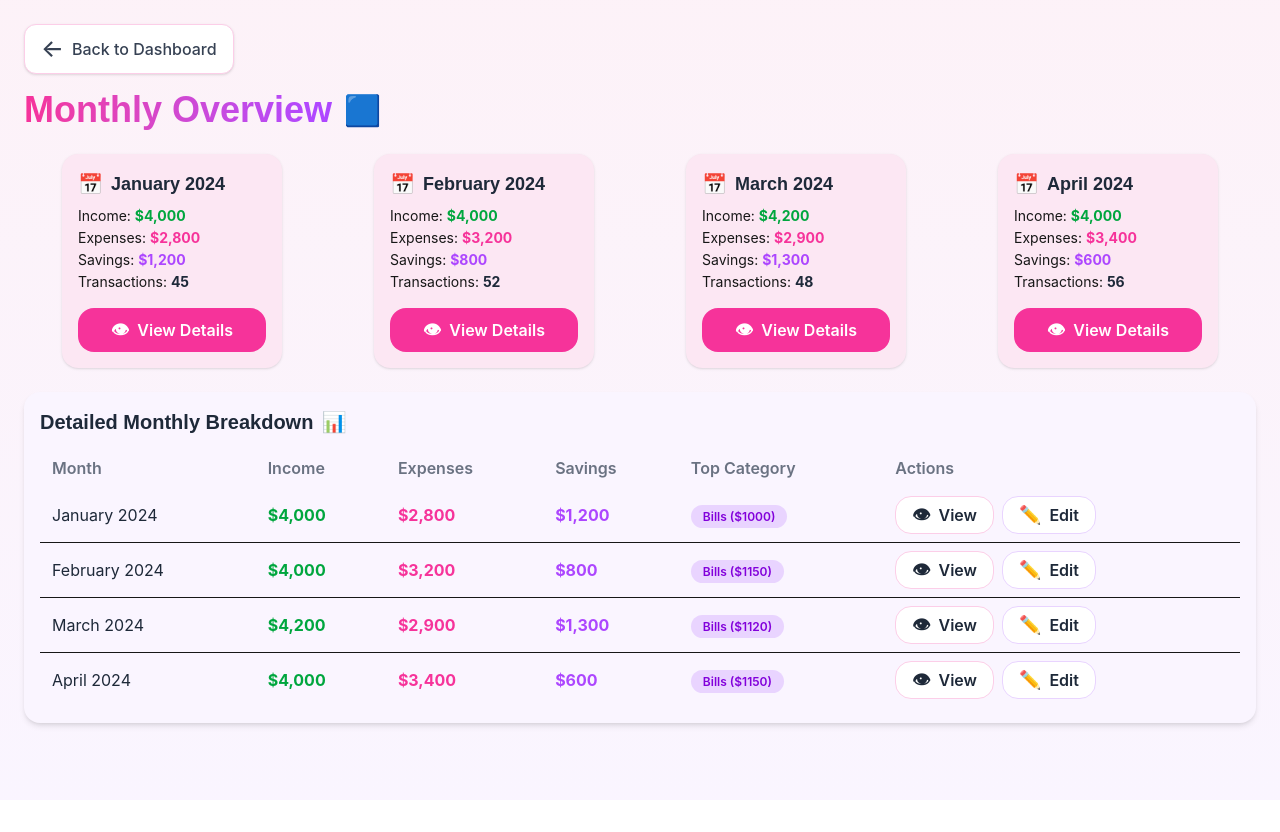
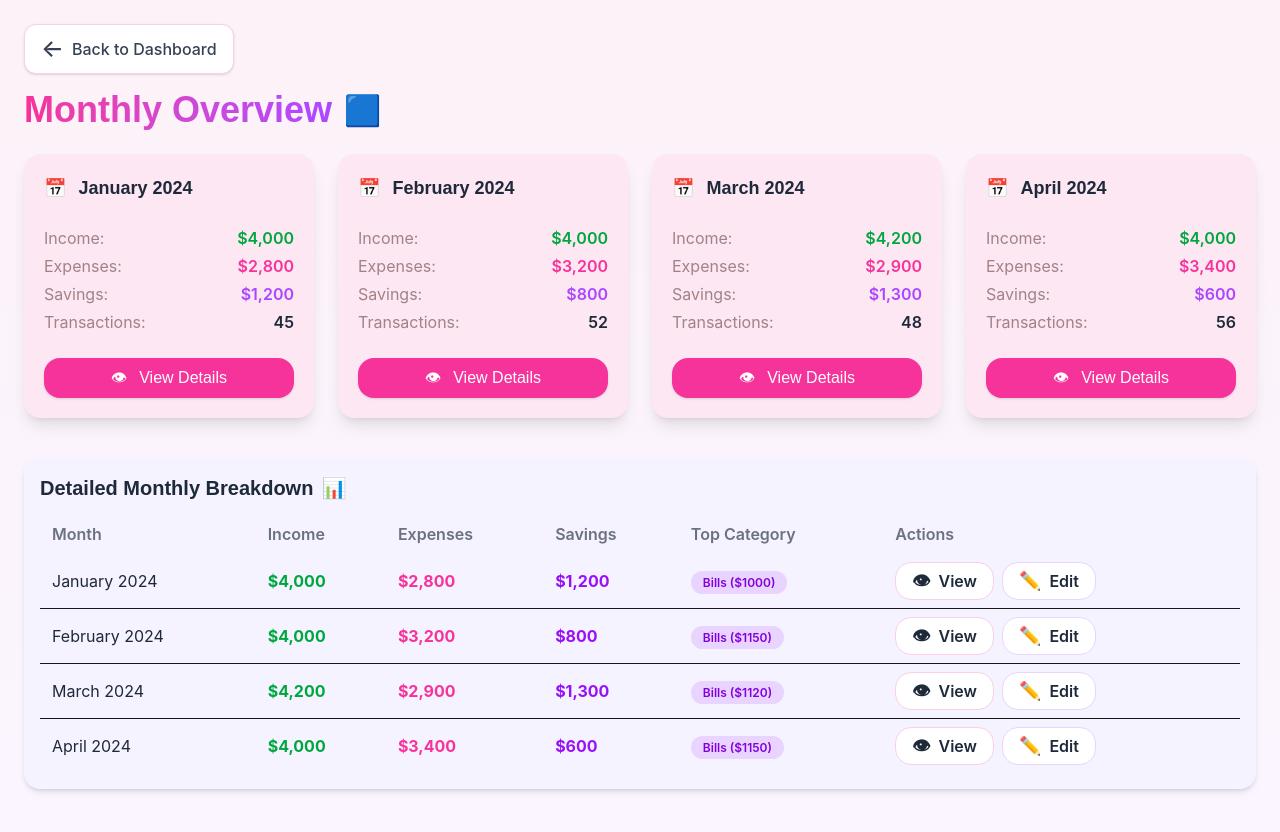
Before and after one commit to zubiiaa/expense-tracker, a Next.js app: page /month-overview in a window 1280 px wide. Shown: the top 832 px of the page. Before the commit the page ends 800 px from the top, so only its background shows below. Built offline with nearby package versions, Linux system fonts and the light colour scheme.

Commit message:
Css finishing touch

```diff
--- a/src/app/debt/page.tsx
+++ b/src/app/debt/page.tsx
@@ -72,48 +72,48 @@ export default function DebtTracker() {
       </div>
 
       {/* Add New Debt Record */}
-      <div className="bg-purple-50 rounded-2xl shadow-md p-6 mb-8 max-w-6xl mx-auto">
-        <div className="flex items-center gap-2 text-2xl font-bold text-pink-500 mb-4 font-display">
-          <span className="text-2xl">＋</span> Add New Debt Record
+      <div className="bg-violet-50 rounded-2xl shadow-md p-6 mb-8 max-w-6xl mx-auto">
+        <div className="flex items-center gap-2 text-lg font-bold text-pink-500 mb-4 font-display">
+          <span className="text-lg">＋</span> Add New Debt Record
         </div>
         <form className="grid grid-cols-1 md:grid-cols-4 gap-4 items-end mb-4">
           <div className="flex flex-col">
-            <label className="mb-2 font-bold text-lg text-gray-800" htmlFor="debt-name">Name</label>
+            <label className="mb-2 text-gray-800 text-md" htmlFor="debt-name">Name</label>
             <input
               id="debt-name"
-              className="p-4 rounded-xl border-2 border-pink-200 bg-pink-50 text-lg focus:outline-none focus:ring-2 focus:ring-pink-300 placeholder:text-gray-400"
+              className="p-3 rounded-xl border-1 border-purple-200  bg-pink-50 text-sm focus:outline-none focus:ring-1 focus:ring-[#E699CC] placeholder:text-gray-500"
               placeholder="Person's name"
               value={name}
               onChange={e => setName(e.target.value)}
             />
           </div>
           <div className="flex flex-col">
-            <label className="mb-2 font-bold text-lg text-gray-800" htmlFor="debt-amount">Amount</label>
+            <label className="mb-2 text-md text-gray-800" htmlFor="debt-amount">Amount</label>
             <input
               id="debt-amount"
               type="number"
-              className="p-4 rounded-xl border-2 border-pink-200 bg-pink-50 text-lg focus:outline-none focus:ring-2 focus:ring-pink-300 placeholder:text-gray-400"
+              className="p-3 rounded-xl border-1 border-purple-200 bg-pink-50 text-sm focus:outline-none focus:ring-1 focus:ring-[#E699CC] placeholder:text-gray-500"
               placeholder="0.00"
               value={amount}
               onChange={e => setAmount(e.target.value)}
             />
           </div>
           <div className="flex flex-col">
-            <label className="mb-2 font-bold text-lg text-gray-800" htmlFor="debt-detail">Detail</label>
+            <label className="mb-2 text-md text-gray-800" htmlFor="debt-detail">Detail</label>
             <input
               id="debt-detail"
-              className="p-4 rounded-xl border-2 border-pink-200 bg-pink-50 text-lg focus:outline-none focus:ring-2 focus:ring-pink-300 placeholder:text-gray-400"
+              className="p-3 rounded-xl border-1 border-purple-200 bg-pink-50 text-sm focus:outline-none focus:ring-1 focus:ring-[#E699CC] placeholder:text-gray-500"
               placeholder="What for?"
               value={detail}
               onChange={e => setDetail(e.target.value)}
             />
           </div>
           <div className="flex flex-col">
-            <label className="mb-2 font-bold text-lg text-gray-800" htmlFor="debt-date">Date</label>
+            <label className="mb-2 text-md text-gray-800" htmlFor="debt-date">Date</label>
             <input
               id="debt-date"
               type="date"
-              className="p-4 rounded-xl border-2 border-pink-200 bg-pink-50 text-lg focus:outline-none focus:ring-2 focus:ring-pink-300 placeholder:text-gray-400"
+              className="p-3 rounded-xl border-1 border-purple-200 bg-pink-50 text-sm focus:outline-none focus:ring-1 focus:ring-[#E699CC] placeholder:text-gray-500"
               placeholder="mm/dd/yyyy"
               value={date}
               onChange={e => setDate(e.target.value)}
@@ -123,14 +123,14 @@ export default function DebtTracker() {
         <div className="flex gap-4">
           <button
             type="button"
-            className="bg-pink-500 hover:bg-pink-600 text-white rounded-xl px-8 py-3 text-lg font-semibold flex items-center gap-2 transition"
+            className="bg-pink-500 hover:bg-pink-600 text-white rounded-xl px-4 py-2 text-sm flex items-center gap-2 transition"
             onClick={() => handleAdd('oweOthers')}
           >
             I Owe This
           </button>
           <button
             type="button"
-            className="bg-teal-500 hover:bg-teal-600 text-white rounded-xl px-8 py-3 text-lg font-semibold flex items-center gap-2 transition"
+            className="bg-teal-500 hover:bg-teal-600 text-white rounded-xl px-4 py-2 text-sm flex items-center gap-2 transition"
             onClick={() => handleAdd('owedMe')}
           >
             They Owe Me
@@ -141,13 +141,13 @@ export default function DebtTracker() {
       {/* Tab Switcher */}
       <div className="flex gap-2 mb-4 max-w-6xl mx-auto">
         <button
-          className={`flex-1 rounded-full px-4 py-3 font-semibold text-lg transition ${tab === 'oweOthers' ? 'bg-pink-500 text-white' : 'bg-white text-pink-500 border border-pink-200'}`}
+          className={`flex-1 rounded-full px-4 py-2 text-sm transition ${tab === 'oweOthers' ? 'bg-pink-500 text-white' : 'bg-white text-pink-500 border border-pink-200'}`}
           onClick={() => setTab('oweOthers')}
         >
           🤑 I Owe Others
         </button>
         <button
-          className={`flex-1 rounded-full px-4 py-3 font-semibold text-lg transition ${tab === 'owedMe' ? 'bg-teal-500 text-white' : 'bg-white text-teal-500 border border-teal-200'}`}
+          className={`flex-1 rounded-full px-4 py-2 text-sm transition ${tab === 'owedMe' ? 'bg-teal-500 text-white' : 'bg-white text-teal-500 border border-teal-200'}`}
           onClick={() => setTab('owedMe')}
         >
           🪙 Others Owe Me
@@ -192,7 +192,7 @@ export default function DebtTracker() {
           </table>
         </div>
       ) : (
-        <div className="bg-green-100 rounded-2xl shadow-md p-6 max-w-6xl mx-auto mb-8">
+        <div className="bg-teal-50 rounded-2xl shadow-md p-6 max-w-6xl mx-auto mb-8">
           <div className="text-2xl font-bold text-gray-800 mb-4 flex items-center gap-2 font-display">Money Owed to Me <span>🪙</span></div>
           <table className="w-full text-left">
             <thead>
--- a/src/app/month-overview/page.tsx
+++ b/src/app/month-overview/page.tsx
@@ -63,30 +63,30 @@ export default function MonthOverview() {
       </div>
 
       {/* Monthly Summary Cards - Compact */}
-      <div className="grid grid-cols-1 md:grid-cols-4 gap-4 mb-6 max-w-7xl mx-auto">
+      <div className="grid grid-cols-1 md:grid-cols-2 lg:grid-cols-4 gap-6 mb-10 max-w-7xl mx-auto">
         {months.map((month, idx) => (
-          <div key={month.name} className="bg-pink-100 rounded-2xl shadow p-4 flex flex-col gap-1 min-w-[220px] max-w-[260px] mx-auto">
-            <div className="flex items-center gap-2 text-lg font-bold text-gray-800 mb-1 font-display">
-              <span className="text-xl">📅</span> {month.name}
+          <div key={month.name} className="bg-pink-100 rounded-2xl border-0 shadow-lg hover:shadow-xl transition-shadow p-5 flex flex-col gap-4">
+            <div className="flex items-center gap-3 text-lg font-bold text-gray-800 mb-2 font-display">
+              <span className="text-pink-400 text-lg">📅</span> {month.name}
             </div>
-            <div className="flex flex-col gap-0.5 text-sm">
-              <div>Income: <span className="font-bold text-green-600">${month.income.toLocaleString()}</span></div>
-              <div>Expenses: <span className="font-bold text-pink-500">${month.expenses.toLocaleString()}</span></div>
-              <div>Savings: <span className="font-bold text-purple-500">${month.savings.toLocaleString()}</span></div>
-              <div>Transactions: <span className="font-bold text-gray-800">{month.transactions}</span></div>
+            <div className="flex flex-col gap-1 text-md">
+              <div className="flex justify-between"><span className="text-[#A28286]">Income:</span> <span className="font-semibold text-green-600">${month.income.toLocaleString()}</span></div>
+              <div className="flex justify-between"><span className="text-[#A28286]">Expenses:</span> <span className="font-semibold text-pink-500">${month.expenses.toLocaleString()}</span></div>
+              <div className="flex justify-between"><span className="text-[#A28286]">Savings:</span> <span className="font-semibold text-purple-500">${month.savings.toLocaleString()}</span></div>
+              <div className="flex justify-between"><span className="text-[#A28286]">Transactions:</span> <span className="font-semibold text-gray-800">{month.transactions}</span></div>
             </div>
             <button
-              className="mt-3 bg-pink-500 hover:bg-pink-600 text-white rounded-2xl px-4 py-2 text-base font-semibold flex items-center gap-2 transition justify-center"
+              className="mt-2 bg-pink-500 hover:bg-pink-600 text-white rounded-2xl px-8 py-2 text-md flex items-center gap-3 transition justify-center shadow font-display"
               onClick={() => goToMonthDetail(false)}
             >
-              <span className="text-lg">👁</span> View Details
+              <span className="text-md">👁</span> View Details
             </button>
           </div>
         ))}
       </div>
 
       {/* Detailed Monthly Breakdown Table - Compact */}
-      <div className="bg-purple-50 rounded-2xl shadow-md p-4 mb-8 max-w-7xl mx-auto">
+      <div className="bg-violet-50 rounded-2xl shadow-md p-4 mb-8 max-w-7xl mx-auto">
         <div className="flex items-center gap-2 text-xl font-bold text-gray-800 mb-3 font-display">
           Detailed Monthly Breakdown <span>📊</span>
         </div>
@@ -107,7 +107,7 @@ export default function MonthOverview() {
                 <td className="py-2 px-3 text-base text-gray-800">{month.name}</td>
                 <td className="py-2 px-3 text-base font-bold text-green-600">${month.income.toLocaleString()}</td>
                 <td className="py-2 px-3 text-base font-bold text-pink-500">${month.expenses.toLocaleString()}</td>
-                <td className="py-2 px-3 text-base font-bold text-purple-500">${month.savings.toLocaleString()}</td>
+                <td className="py-2 px-3 text-base font-bold text-purple-600">${month.savings.toLocaleString()}</td>
                 <td className="py-2 px-3">
                   <span className="bg-purple-200 text-purple-700 rounded-full px-3 py-1 text-xs font-semibold">
                     {month.topCategory.name} (${month.topCategory.amount})
```
Also changed, not shown: src/app/dashboard/page.tsx (indentation only).
